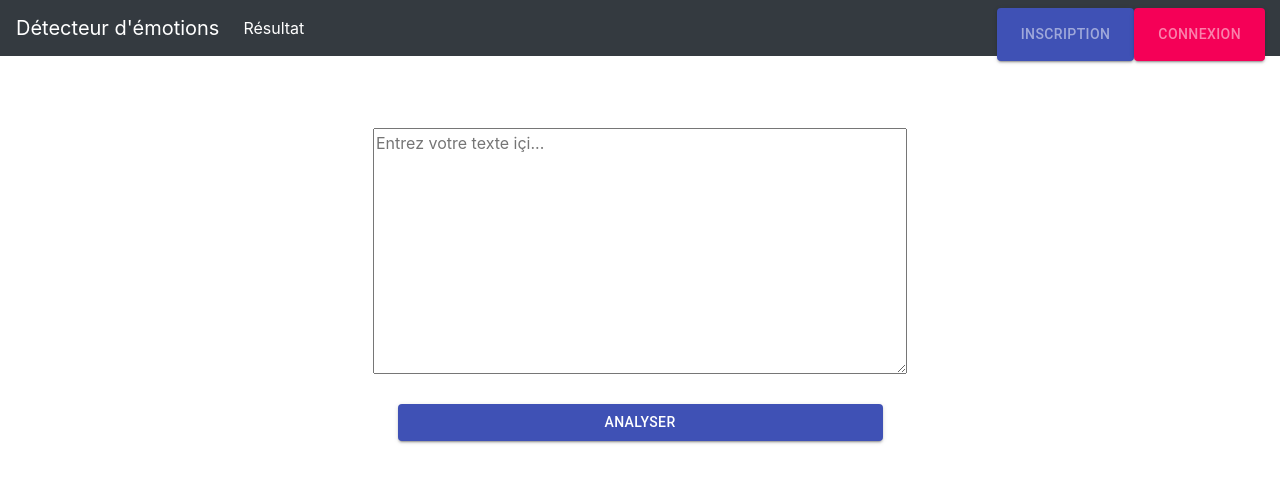
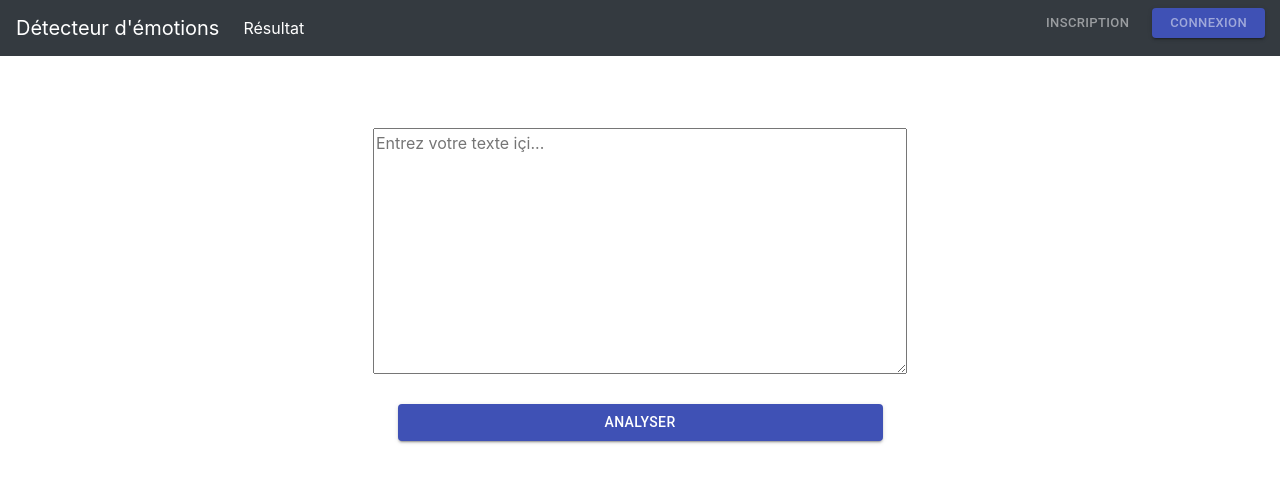
Before and after one commit to FredCar/emotion_detector, a React (Create React App) app in the folder Front/: page /signin in a window 1280 px wide. Shown: the top 482 px of the page. Built offline with nearby package versions, Linux system fonts and the light colour scheme.

Commit message:
front : style connexion buttons

```diff
--- a/Front/src/components/Menu.jsx
+++ b/Front/src/components/Menu.jsx
@@ -3,12 +3,16 @@ import Button from '@material-ui/core/Button';
 import { makeStyles } from '@material-ui/core/styles';
 
 const useStyle = makeStyles({
-    connexion: {
+    connexionDiv: {
         position: "absolute",
         right: 15,
     },
+    buttonLi: {
+        display: "inline-block",
+        marginLeft: 10,
+    },
     button: {
-        display: "inline-block",
+        height: 30,
     }
 })
 
@@ -28,14 +32,14 @@ const Menu = ((props) => {
                     <li className="nav-item active">
                         <a className="nav-link" href="/#result">Résultat <span className="sr-only">(current)</span></a>
                     </li>
-                    <div className={classes.connexion}>
-                        <li className="nav-item active" className={classes.button}>
-                            <Button variant="contained" color="primary">
+                    <div className={classes.connexionDiv}>
+                        <li className="nav-item active" className={classes.buttonLi}>
+                            <Button size="small" className={classes.button}>
                                 <a className="nav-link" href="/#signin">Inscription <span className="sr-only">(current)</span></a>
                             </Button>
                         </li>
-                        <li className="nav-item active" className={classes.button}>
-                            <Button variant="contained" color="secondary">
+                        <li className="nav-item active"className={classes.buttonLi}>
+                            <Button variant="contained" color="primary" size="small" className={classes.button}>
                                 <a className="nav-link" href="/#login">Connexion <span className="sr-only">(current)</span></a>
                             </Button>
                         </li>
```
